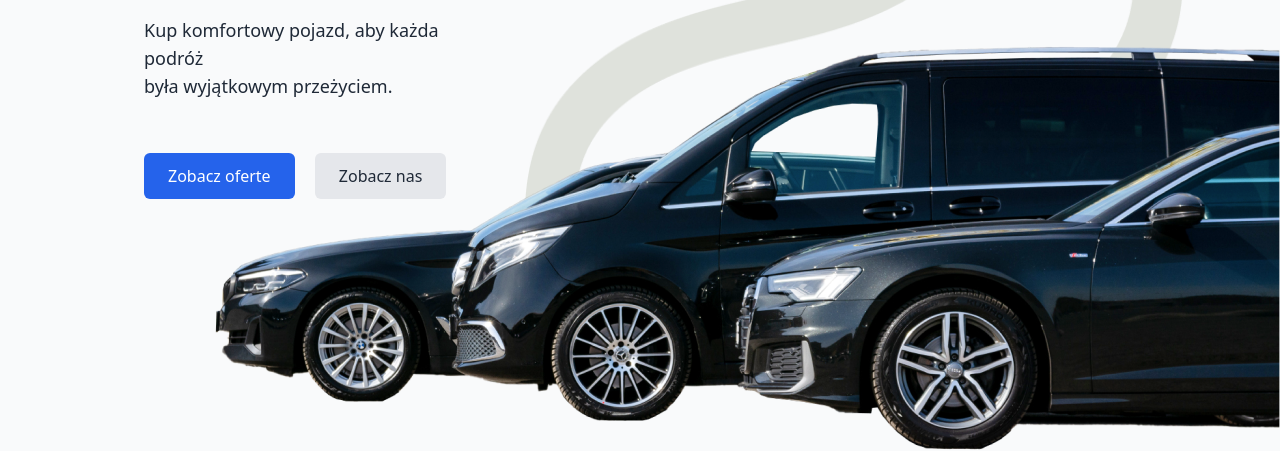
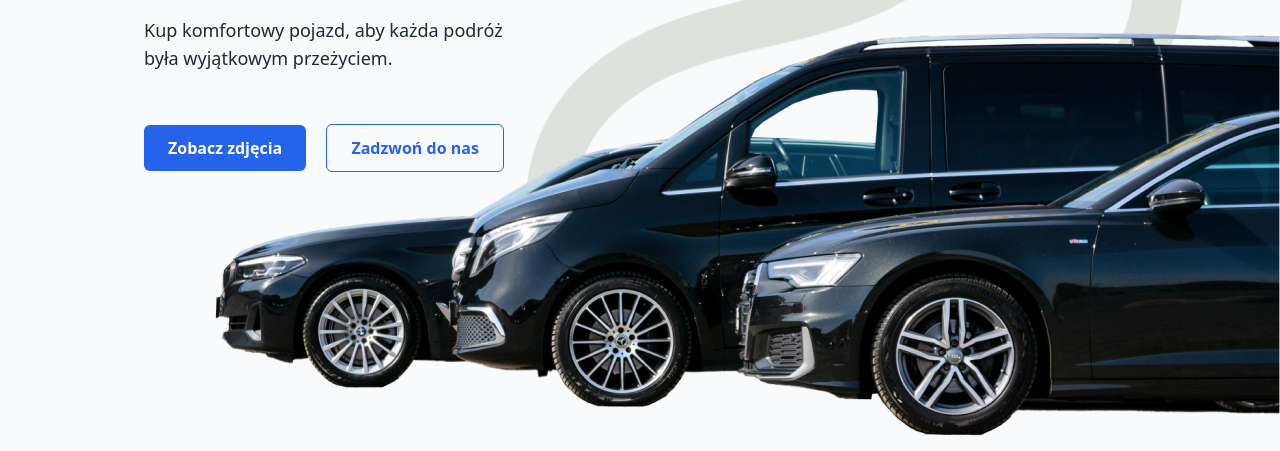
Before and after one commit to KavaliouAlexandr/TestTask, a website: page index.html in a window 1280 px wide. Shown: the part 356-807 px from the top of the page. Drawn offline with nearby package versions, Linux system fonts and the light colour scheme.

Commit message:
Update index.html

```diff
--- a/index.html
+++ b/index.html
@@ -33,12 +33,12 @@
         <!-- Main Section -->
         <section class="py-16 relative flex items">
             <!-- Левый блок с текстом -->
-            <div class="container px-36 md:w-1/2 z-10">
+            <div class="container px-36 md:w-2/3 z-10">
                 <h1 class="text-6xl color: #282828; font-bold mb-4">Sprzedajemy Samochody <br />z Europy</h1>
                 <p class="text-lg my-16">Kup komfortowy pojazd, aby każda podróż <br /> była wyjątkowym przeżyciem.</p>
                 <div class="space-x-4 mb-96">
-                    <a href="#" class="bg-blue-600 text-white px-6 py-3 rounded-md">Zobacz oferte</a>
-                    <a href="#" class="bg-gray-200 text-gray-800 px-6 py-3 rounded-md">Zobacz nas</a>
+                    <a href="#" class="bg-blue-600 font-bold text-white px-6 py-3 rounded-md">Zobacz zdjęcia</a>
+                    <a href="#" class="border border-blue-600 text-blue-600 font-bold px-6 py-3 rounded-md hover:bg-blue-600 hover:text-white px-6 py-3 rounded-md">Zadzwoń do nas</a>
                 </div>
 
             </div>
```
